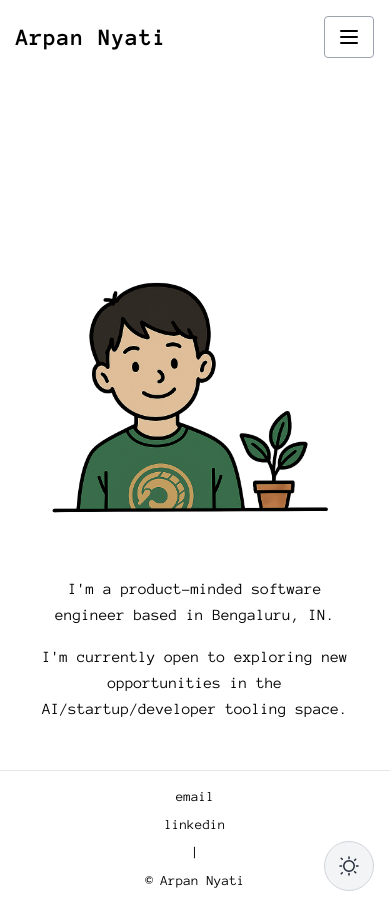
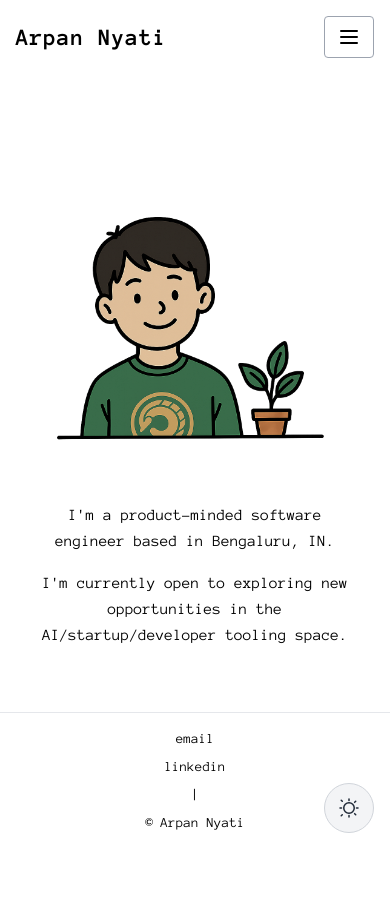
Before and after one commit to arpan-ny/arpan-ny.github.io, a React app: page / in a window 390 px wide. After the commit the page ends 849 px from the top, so only its background shows below. Built offline with nearby package versions, Linux system fonts and the light colour scheme.

Commit message:
feat(homepage): make homepage responsive

```diff
--- a/src/pages/HomePage.tsx
+++ b/src/pages/HomePage.tsx
@@ -3,35 +3,23 @@ import illustration from "../assets/images/arpan.png";
 
 const HomePage: React.FC = () => {
   return (
-    <div className="flex-grow flex items-center justify-center p-4 sm:p-6 mt-20 md:mt-0">
-      <div className="flex flex-col items-center max-w-4xl w-full text-center">
+    <div className="flex-grow flex items-center justify-center p-4 sm:p-6 md:p-8">
+      <div className="flex flex-col md:flex-row items-center max-w-6xl w-full">
+        <div className="md:w-1/2 p-4 flex justify-center">
           <img
             src={illustration}
             alt="Arpan Nyati Illustration"
-          className="w-full max-w-xs sm:max-w-md md:max-w-lg lg:max-w-xl mb-8 sm:mb-12"
+            className="w-full max-w-xs sm:max-w-sm md:max-w-md lg:max-w-lg"
           />
-        <div className="text-gray-800 text-base sm:text-lg md:text-xl leading-relaxed max-w-2xl px-2 sm:px-0" style={{ color: "var(--text-color)" }}>
+        </div>
+        <div className="md:w-1/2 p-4 text-center md:text-left">
+          <div className="text-gray-800 text-base sm:text-lg md:text-xl leading-relaxed" style={{ color: "var(--text-color)" }}>
             <p className="mb-4">I'm a product-minded software engineer based in Bengaluru, IN. </p>
             <p>
               I'm currently open to exploring new opportunities in the
               AI/startup/developer tooling space.
             </p>
-          {/* <p className="mb-4">
-            I'm a product-minded software engineer based in Bengaluru, IN. I've
-            been working on{" "}
-            <a href="#" className="underline">
-              some project
-            </a>{" "}
-            something{" "}
-            <a href="#" className="underline">
-              some link
-            </a>
-            .
-          </p>
-          <p>
-            I'm currently open to exploring new opportunities in the
-            startup/developer tooling space.
-          </p> */}
+          </div>
         </div>
       </div>
     </div>
```
Lines whose indentation alone changed are shown as unchanged.
